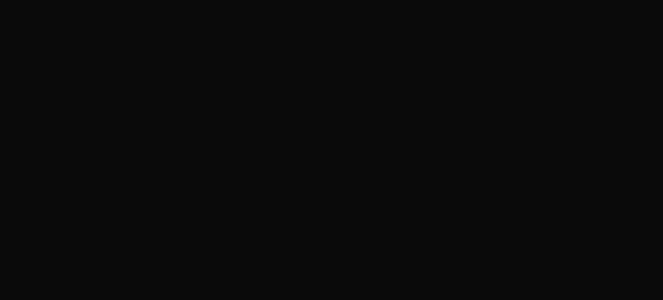
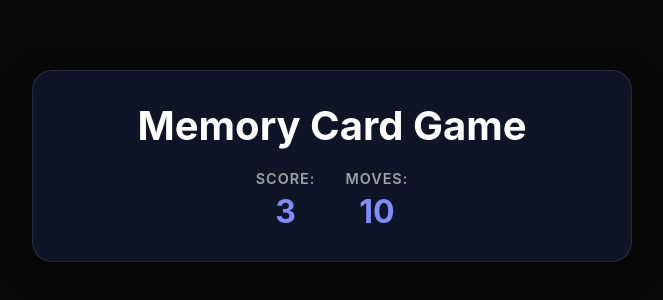
Before and after one commit to Thisara-Chamika/Memory-Card-Game, a React (Vite) app: page / in a window 1280 px wide. Shown: the part 234-534 px from the top of the page, without its empty margins (308-971 px from the left). Built offline with nearby package versions, Linux system fonts and the light colour scheme.

Commit message:
Create the Game Header

```diff
--- a/src/App.jsx
+++ b/src/App.jsx
@@ -1,10 +1,11 @@
+import { GameHeader } from "./components/GameHeader"
 
 function App() {
 
   return (
-    <>
-
-    </>
+    <div className="app">
+      <GameHeader  score={3} moves={10} />
+    </div>
   )
 }
 
--- /dev/null
+++ b/src/components/GameHeader.jsx
@@ -0,0 +1,16 @@
+
+export const GameHeader = ({score, moves}) => {
+    return <div className="game-header">
+        <h1>Memory Card Game </h1>
+        <div className="stats">
+            <div className="stat-item">
+                <span className="stat-label">Score:</span>
+                <span className="stat-value">{score}</span>
+            </div>
+            <div className="stat-item">
+                <span className="stat-label">Moves:</span>
+                <span className="stat-value">{moves}</span>
+            </div>
+        </div>
+    </div>
+}
```
